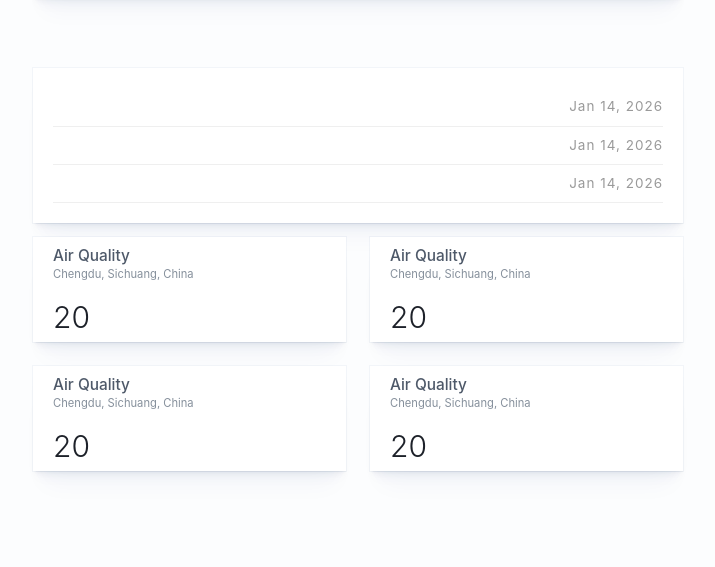
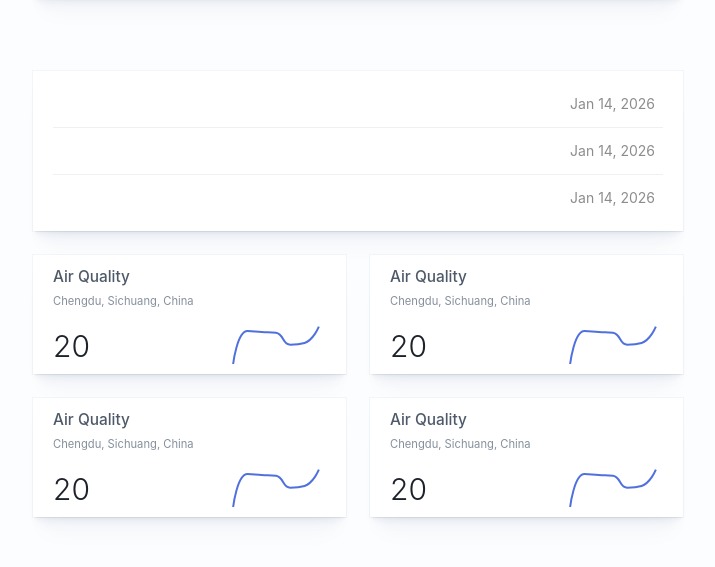
Before and after one commit to wjjwkwindy/cosyrain., a Vue app: page / in a window 1280 px wide. Shown: the part 139-706 px from the top of the page, without its empty margins (282-997 px from the left). Built offline with nearby package versions, Linux system fonts and the light colour scheme.

Commit message:
feat: 新增echarts组件；使用antd list重构文章列表；

```diff
--- a/package.json
+++ b/package.json
@@ -13,11 +13,13 @@
     "@unhead/vue": "^2.0.8",
     "ant-design-vue": "4.x",
     "dayjs": "^1.11.13",
+    "echarts": "^6.0.0",
     "lucide-vue-next": "^0.488.0",
     "markdown-it-github-alerts": "^1.0.0",
     "modern-normalize": "^3.0.1",
     "unplugin-vue-markdown": "^28.3.1",
     "vue": "^3.5.13",
+    "vue-echarts": "^7.0.3",
     "vue-router": "4"
   },
   "devDependencies": {
--- a/src/components/ArticleList.vue
+++ b/src/components/ArticleList.vue
@@ -1,22 +1,28 @@
 <template>
-  <ul class="list">
-    <li v-for="route in routes" :key="route.path">
-      <RouterLink :to="route.path">
-        <div class="title-container">
-          <span class="title">{{ route.meta.title }}</span>
-
-          <a-tag v-if="route.meta.tag" size="small" color="orangered">
-            <template #icon>
-              <icon-camera />
+  <a-card>
+    <a-list item-layout="horizontal" :data-source="routes">
+      <template #renderItem="{ item }">
+        <a-list-item>
+          <template #actions>
+            {{ formatDate(item.meta.date) }}
+          </template>
+          <a-list-item-meta>
+            <template #title>
+              <a :href="item.path">
+                <span>{{ item.meta.title }}</span>
+                <a-tag v-if="item.meta.tag" size="small" color="orange">
+                  <template #icon>
+                    <icon-camera />
+                  </template>
+                  {{ item.meta.tag }}
+                </a-tag>
+              </a>
             </template>
-            {{ route.meta.tag }}
-          </a-tag>
-        </div>
-
-        <span class="date">{{ formatDate(route.meta.date) }}</span>
-      </RouterLink>
-    </li>
-  </ul>
+          </a-list-item-meta>
+        </a-list-item>
+      </template>
+    </a-list>
+  </a-card>
 </template>
 
 <script setup lang="ts">
@@ -37,34 +43,4 @@ const routes = router
   .filter((i) => i.path.startsWith('/posts') && i.path !== '/posts');
 </script>
 
-<style scoped lang="less">
-.list {
-  background: #fff;
-  padding: 20px;
-  box-shadow: @card-shadow;
-
-  li {
-    border-bottom: 1px solid #8882;
-    padding: 10px 0;
-    color: #333;
-    font-size: 1rem;
-    font-size: 15px;
-
-    a {
-      display: flex;
-      justify-content: space-between;
-      align-items: center;
-      letter-spacing: 1px;
-    }
-  }
-
-  .title {
-    margin-right: 10px;
-  }
-
-  .date {
-    color: #9a9a9a;
-    font-size: 0.9em;
-  }
-}
-</style>
+<style scoped lang="less"></style>
--- a/src/components/GlobalSearchModal.vue
+++ b/src/components/GlobalSearchModal.vue
@@ -1,6 +1,6 @@
 <template>
   <a-modal
-    v-model:visible="visible"
+    v-model:open="visible"
     :hide-title="true"
     :footer="false"
     @open="openSearchModal"
@@ -29,7 +29,7 @@
 </template>
 
 <script setup lang="ts">
-import { ref, defineExpose, nextTick } from 'vue';
+import { ref, nextTick } from 'vue';
 import { useRouter } from 'vue-router';
 import type { RouteRecordNormalized } from 'vue-router';
 
--- /dev/null
+++ b/src/components/chart/index.vue
@@ -0,0 +1,90 @@
+<template>
+  <VCharts
+    v-if="renderChart"
+    :option="option"
+    :autoresize="autoResize"
+    :style="{ width, height }"
+  />
+</template>
+
+<script setup lang="ts">
+import { ref, nextTick } from 'vue';
+
+import { use } from 'echarts/core';
+import { PieChart, LineChart } from 'echarts/charts';
+import {
+  TitleComponent,
+  TooltipComponent,
+  LegendComponent,
+  GridComponent,
+} from 'echarts/components';
+import { CanvasRenderer } from 'echarts/renderers';
+import VCharts from 'vue-echarts';
+
+use([
+  TitleComponent,
+  TooltipComponent,
+  LegendComponent,
+  GridComponent,
+  PieChart,
+  LineChart,
+  CanvasRenderer,
+]);
+
+defineProps({
+  option: {
+    type: Object,
+    default() {
+      return {
+        grid: {
+          left: 0,
+          right: 0,
+          top: 0,
+          bottom: 0,
+          containLabel: true,
+        },
+        tooltip: {
+          trigger: 'axis',
+        },
+        xAxis: {
+          type: 'category',
+          data: ['Mon', 'Tue', 'Wed', 'Thu', 'Fri', 'Sat', 'Sun'],
+          show: false,
+        },
+        yAxis: {
+          type: 'value',
+          show: false,
+          min: 0,
+        },
+        series: [
+          {
+            data: [0, 230, 224, 218, 135, 147, 260],
+            type: 'line',
+            smooth: true,
+            showSymbol: false,
+          },
+        ],
+      };
+    },
+  },
+  autoResize: {
+    type: Boolean,
+    default: true,
+  },
+  width: {
+    type: String,
+    default: '100%',
+  },
+  height: {
+    type: String,
+    default: '100%',
+  },
+});
+
+const renderChart = ref(false);
+nextTick(() => {
+  renderChart.value = true;
+});
+</script>
+
+<style scoped lang="less"></style>
--- a/src/views/HomeAirQuality.vue
+++ b/src/views/HomeAirQuality.vue
@@ -1,5 +1,5 @@
 <template>
-  <div class="air">
+  <a-card>
     <div class="air-header">
       <h1>Air Quality</h1>
       <p>Chengdu, Sichuang, China</p>
@@ -8,24 +8,50 @@
       <div class="air-main-left">
         <span>20</span>
       </div>
-      <!-- <div class="air-main-right">
-        <h2>Moderate</h2>
-        <p>Air quality is acceptable.</p>
-      </div> -->
+      <div class="air-main-right">
+        <chart :option="option" />
+      </div>
     </div>
-  </div>
+  </a-card>
 </template>
 
-<script setup lang="ts"></script>
+<script setup lang="ts">
+import { ref } from 'vue';
+import chart from '@/components/chart/index.vue';
+
+const option = ref({
+  grid: {
+    left: 0,
+    right: 0,
+    top: 0,
+    bottom: 0,
+    containLabel: true,
+  },
+  tooltip: {
+    trigger: 'axis',
+  },
+  xAxis: {
+    type: 'category',
+    data: ['Mon', 'Tue', 'Wed', 'Thu', 'Fri', 'Sat', 'Sun'],
+    show: false,
+  },
+  yAxis: {
+    type: 'value',
+    show: false,
+    min: 0,
+  },
+  series: [
+    {
+      data: [0, 230, 224, 218, 135, 147, 260],
+      type: 'line',
+      smooth: true,
+      showSymbol: false,
+    },
+  ],
+})
+</script>
 
 <style scoped lang="less">
-/* 卡片 */
-.air {
-  background: #fff;
-  box-shadow: @card-shadow;
-  padding: 10px 20px;
-}
-
 /* 头部 */
 .air-header {
   margin-bottom: 10px;
@@ -51,6 +77,7 @@
 
   &-left {
     padding-top: 10px;
+    flex: 1;
 
     span {
       font-size: 30px;
@@ -59,5 +86,10 @@
       color: var(--color-text-1);
     }
   }
+
+  &-right {
+    width: 100px;
+    height: 43px;
+  }
 }
 </style>
--- a/src/views/HomeView.vue
+++ b/src/views/HomeView.vue
@@ -1,6 +1,6 @@
 <template>
-  <a-space direction="vertical" :size="40" style="display: block">
-    <!-- 文章 -->
+  <a-space direction="vertical" size="large">
+    <!-- 文章列表 -->
     <a-row>
       <a-col :span="24">
         <ArticleList />
@@ -9,16 +9,7 @@
 
     <!-- 卡片数据 -->
     <a-row :gutter="[24, 24]">
-      <a-col :span="12">
-        <HomeAirQuality />
-      </a-col>
-      <a-col :span="12">
-        <HomeAirQuality />
-      </a-col>
-      <a-col :span="12">
-        <HomeAirQuality />
-      </a-col>
-      <a-col :span="12">
+      <a-col :span="12" v-for="item in 4">
         <HomeAirQuality />
       </a-col>
     </a-row>
@@ -26,8 +17,8 @@
 </template>
 
 <script setup lang="ts">
+import ArticleList from '@/components/ArticleList.vue';
 import HomeAirQuality from '@/views/HomeAirQuality.vue';
-import ArticleList from '@/components/ArticleList.vue';
 </script>
 
 <style scoped></style>
```
Also changed, not shown: 1 other file (tests, documents, lock files or other folders).
